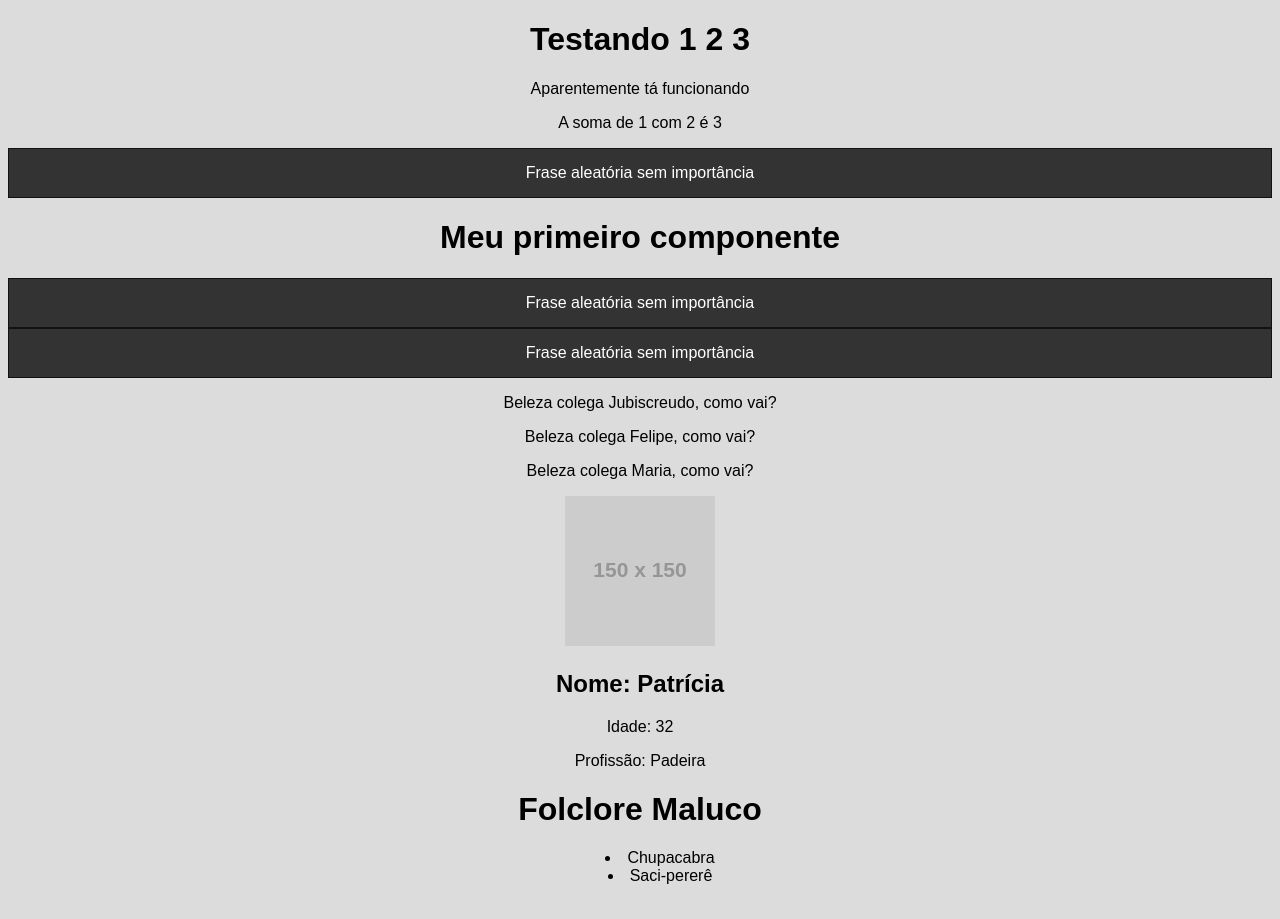
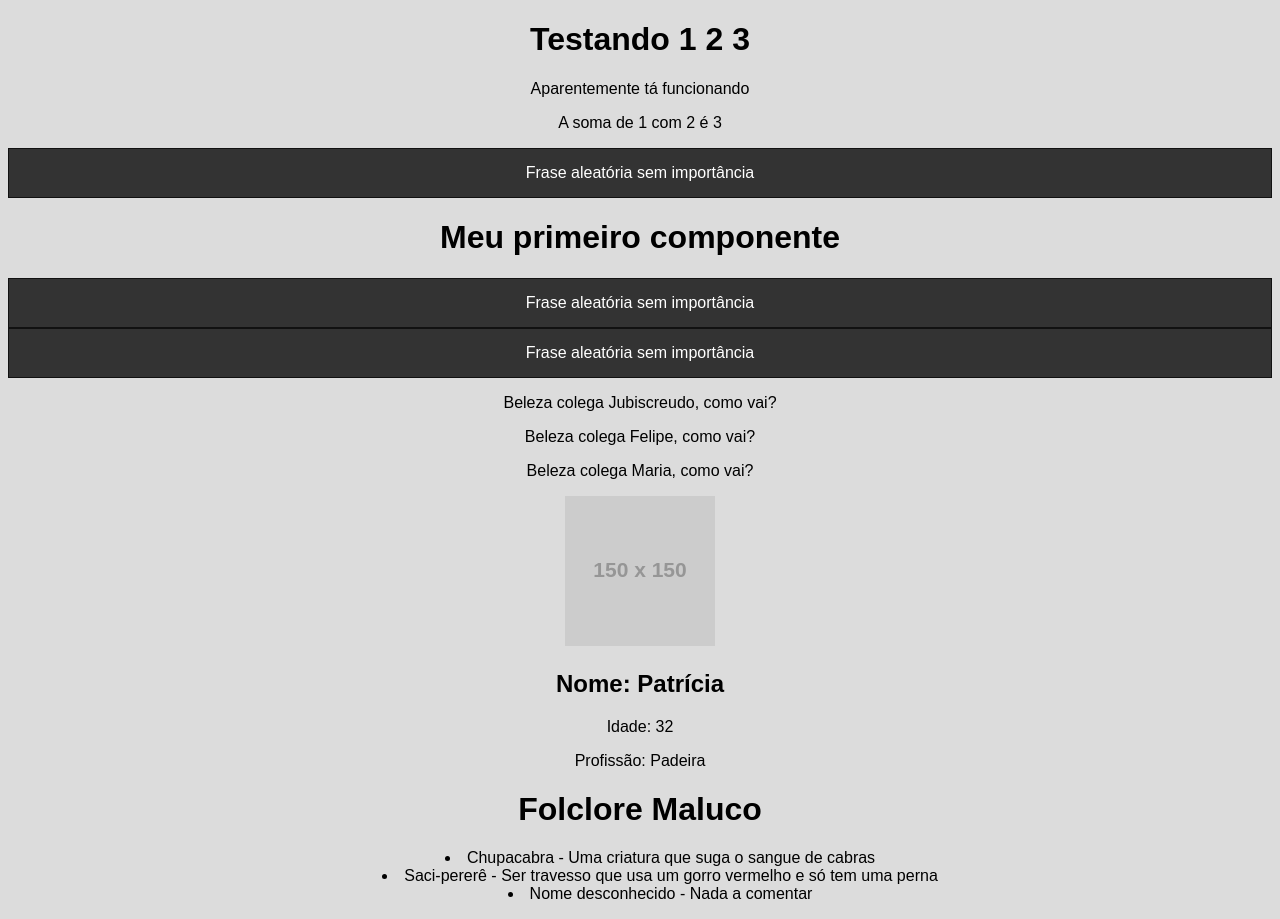
Before and after one commit to Rudigus/react-learn, a React (Create React App) app in the folder meu-projeto/: page / in a window 1280 px wide. Built offline with nearby package versions, Linux system fonts and the light colour scheme.

Commit message:
prop types

```diff
--- a/meu-projeto/src/components/Item.js
+++ b/meu-projeto/src/components/Item.js
@@ -1,9 +1,21 @@
-function Item(props) {
+import PropTypes from 'prop-types'
+
+function Item({nome, breveDescricao}) {
   return (
     <>
-      <li>{props.nome}</li>
+      <li>{nome} - {breveDescricao}</li>
     </>
   )
 }
 
+Item.propTypes = {
+  nome: PropTypes.string.isRequired,
+  breveDescricao: PropTypes.string,
+}
+
+Item.defaultProps = {
+  nome: "Nome desconhecido",
+  breveDescricao: "Nada a comentar",
+}
+
 export default Item;
--- a/meu-projeto/src/components/List.js
+++ b/meu-projeto/src/components/List.js
@@ -6,8 +6,9 @@ function List() {
     <>
       <h1>Folclore Maluco</h1>
       <ul className={styles.list}>
-        <Item nome="Chupacabra" />
-        <Item nome="Saci-pererê" />
+        <Item nome="Chupacabra" breveDescricao="Uma criatura que suga o sangue de cabras"/>
+        <Item nome="Saci-pererê" breveDescricao="Ser travesso que usa um gorro vermelho e só tem uma perna"/>
+        <Item />
       </ul>
     </>
   )
```
